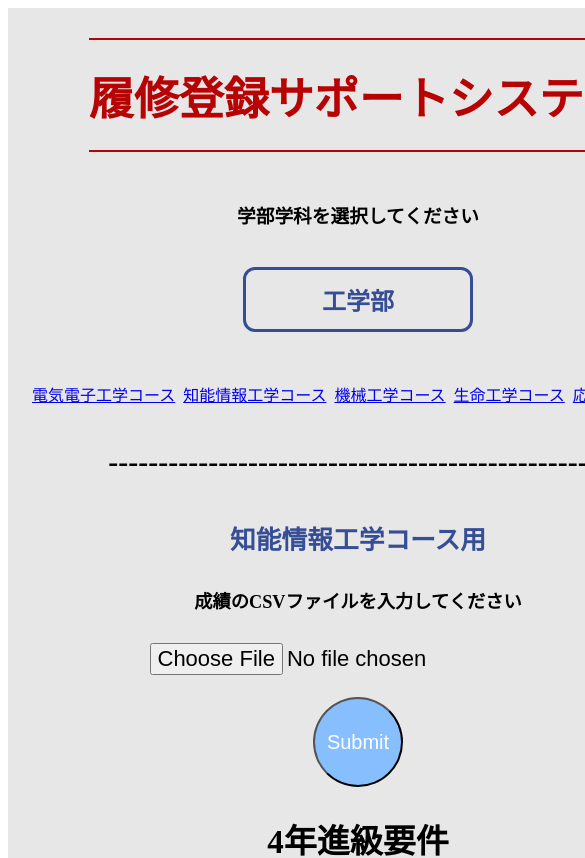
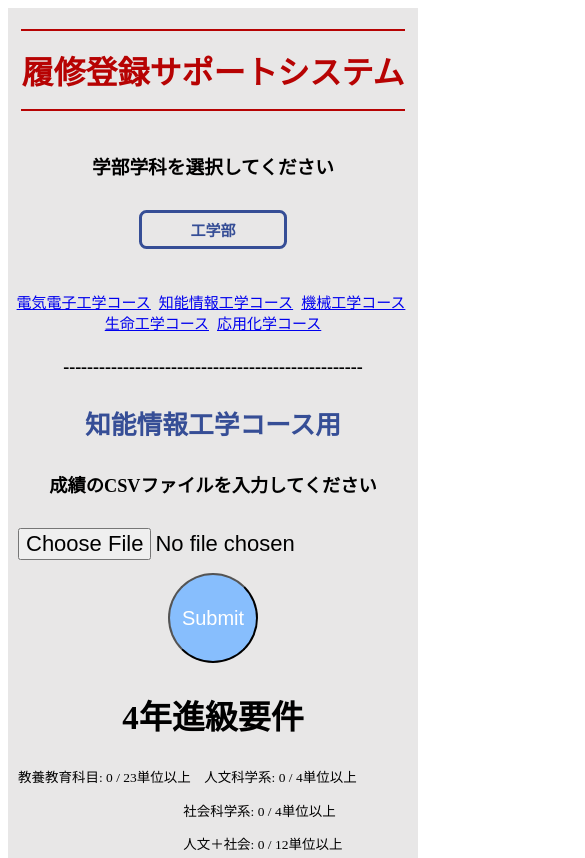
Before and after one commit to tak0705/Support_system, an Angular app: page /chino in a window 390 px wide. Shown: the top 858 px of the page, 585 px wide, since content can reach past the window. Built offline with nearby package versions, Linux system fonts and the light colour scheme.

Commit message:
スマホ_v3

```diff
--- a/src/app/app.component.scss
+++ b/src/app/app.component.scss
@@ -43,12 +43,12 @@ h1 {
       padding: 0;
    }
    .full-page {
-      width: 700px;
-      height: 2000px;
+      width: 410px;
+      height: 1500px;
       background-color: rgb(232, 231, 231);
    }
    h1 {
-       font-size: 45px;
+       font-size: 32px;
        display: inline-block;
        color: #b70303;/*文字色*/
        padding: 0.5em 0;/*上下の余白*/
@@ -57,11 +57,12 @@ h1 {
     }
     h2 {
        display: inline-block;
-       width: 200px;
+       width: 130px;
        color: #364e96;/*文字色*/
        border: solid 3px #364e96;/*線色*/
-       padding: 0.5em;/*文字周りの余白*/
+       padding: 0.4em;/*文字周りの余白*/
        border-radius: 0.5em;/*角丸*/
+       font-size: 15px;
     }
     h3 {
        text-align: center;
@@ -73,4 +74,7 @@ h1 {
    .center{
        text-align: center;
    }
+   a{
+      font-size: 15px;
+   }
 }
--- a/src/app/kougaku/chino/chino.component.html
+++ b/src/app/kougaku/chino/chino.component.html
@@ -64,5 +64,4 @@
     <p>専門教育科目: {{cnt_spe}} / 91単位以上</p>
     <p>自由選択科目: {{cnt_fre}} / 10単位以内</p>
     <p>総取得単位数: {{cnt_edu + cnt_spe + cnt_fre}} / 124以上</p>
-
     </div>
--- a/src/app/kougaku/chino/chino.component.scss
+++ b/src/app/kougaku/chino/chino.component.scss
@@ -54,3 +54,64 @@ input{
 .btn-circle-flat:hover {
   background: #668ad8;
 }
+
+@media screen and (max-width: 480px) {
+
+  p {
+    white-space: pre-line;
+    text-align: left;
+    font-weight: 540;
+    font-size: 13.49px;
+  }
+
+body {
+       background-color: rgba(0, 195, 255, 0.5);
+  }
+
+.container {
+      //font-family: arial;
+      font-size: 22px;
+      margin: auto;
+      width: 390px;
+      //height: 70px;
+      //outline: dashed 1px rgb(4, 24, 245);
+    }
+
+h1 {
+      text-align: center;
+      font-size: 45px;
+      color: rgb(255, 21, 0);
+   }
+h3 {
+      text-align: center;
+      color: #364e96;
+   }
+h4 {
+    text-align: center;
+    font-size: 18px;
+   }
+button {
+  width: 5em;
+  height: 2em;
+  font-size: 15pt;
+}
+input{
+  font-size: 100%;
+}
+.btn-circle-flat {
+  display: inline-block;
+  text-decoration: none;
+  background: #87befd;
+  color: #FFF;
+  width: 90px;
+  height: 90px;
+  line-height: 80px;
+  border-radius: 50%;
+  text-align: center;
+  overflow: hidden;
+  transition: .4s;
+}
+.btn-circle-flat:hover {
+  background: #668ad8;
+}
+}
--- a/src/app/kougaku/denki/denki.component.scss
+++ b/src/app/kougaku/denki/denki.component.scss
@@ -54,3 +54,64 @@ input{
 .btn-circle-flat:hover {
     background: #668ad8;
   }
+
+  @media screen and (max-width: 480px) {
+
+    p {
+      white-space: pre-line;
+      text-align: left;
+      font-weight: 540;
+      font-size: 13.49px;
+    }
+
+  body {
+         background-color: rgba(0, 195, 255, 0.5);
+    }
+
+  .container {
+        //font-family: arial;
+        font-size: 22px;
+        margin: auto;
+        width: 390px;
+        //height: 70px;
+        //outline: dashed 1px rgb(4, 24, 245);
+      }
+
+  h1 {
+        text-align: center;
+        font-size: 45px;
+        color: rgb(255, 21, 0);
+     }
+  h3 {
+        text-align: center;
+        color: #364e96;
+     }
+  h4 {
+      text-align: center;
+      font-size: 18px;
+     }
+  button {
+    width: 5em;
+    height: 2em;
+    font-size: 15pt;
+  }
+  input{
+    font-size: 100%;
+  }
+  .btn-circle-flat {
+    display: inline-block;
+    text-decoration: none;
+    background: #87befd;
+    color: #FFF;
+    width: 90px;
+    height: 90px;
+    line-height: 80px;
+    border-radius: 50%;
+    text-align: center;
+    overflow: hidden;
+    transition: .4s;
+  }
+  .btn-circle-flat:hover {
+    background: #668ad8;
+  }
+  }
```
